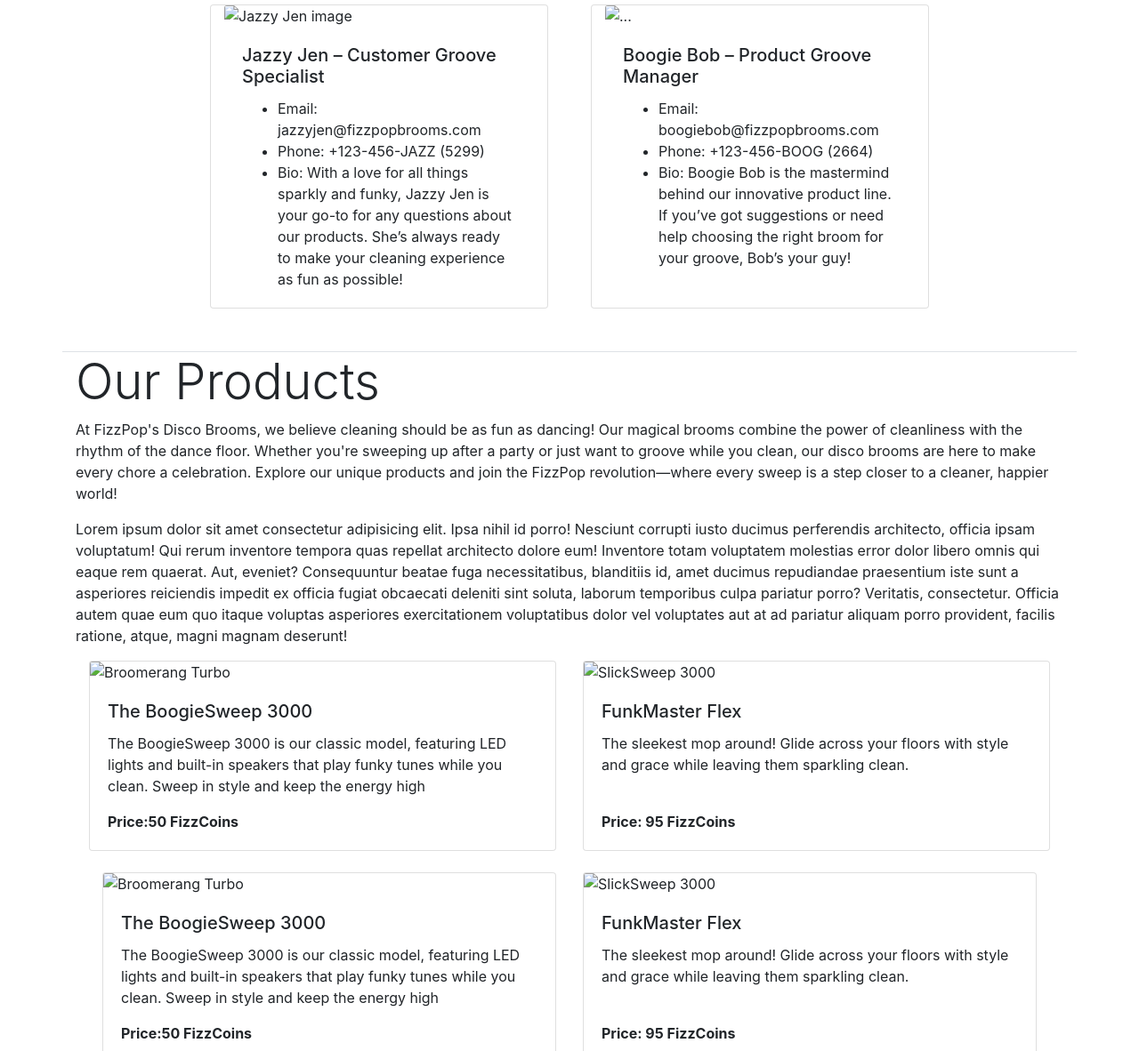
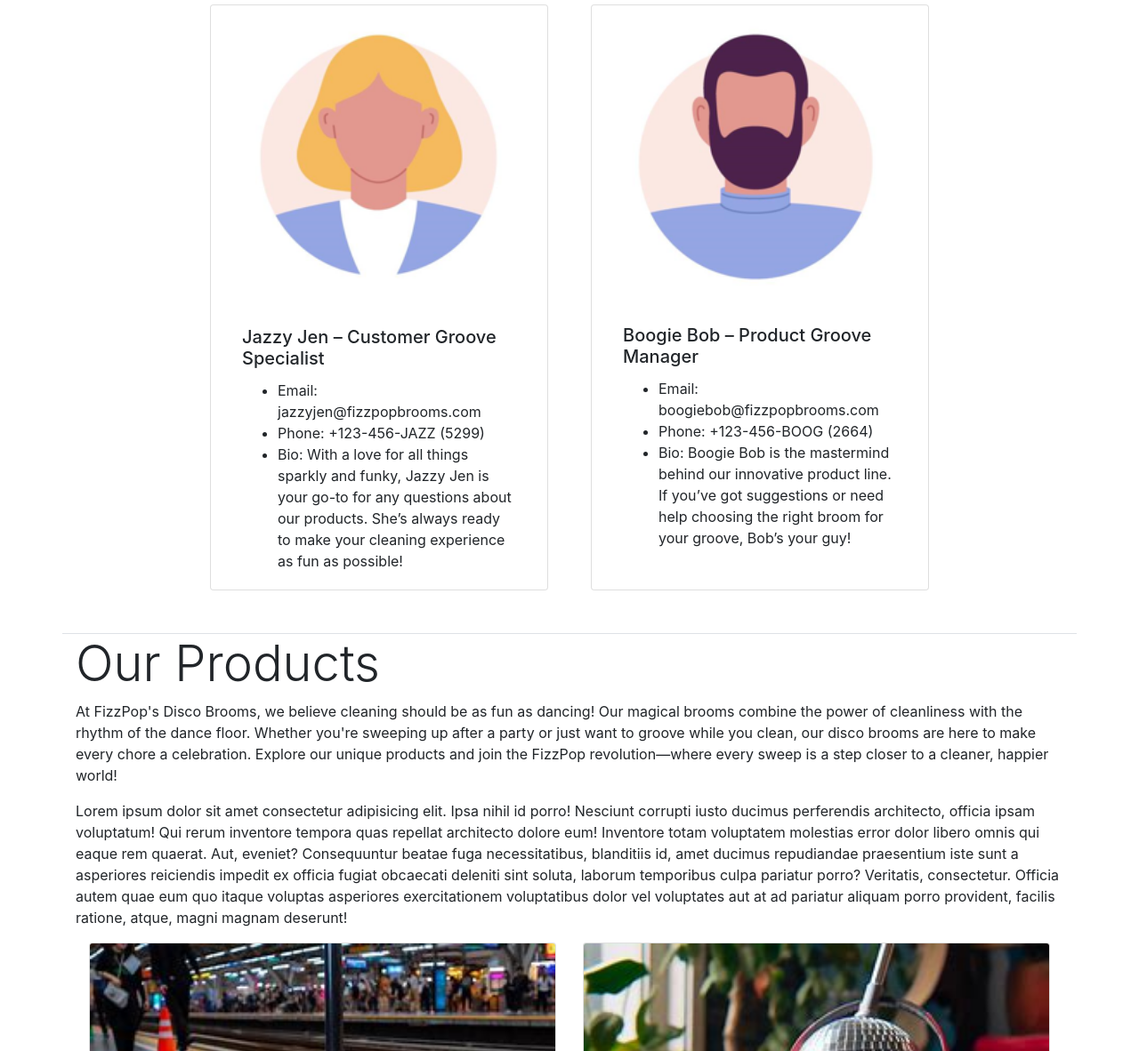
Before and after one commit to adNord/bootstrap-playground, a plain HTML site: page index.html in a window 1280 px wide. Shown: the part 638-1820 px from the top of the page at 89% size. Drawn offline with nearby package versions, Linux system fonts and the light colour scheme; the site is published under a folder, as on GitHub Pages, so addresses that start at the root find nothing.

Commit message:
update index.html

```diff
--- a/index.html
+++ b/index.html
@@ -43,7 +43,7 @@
             <h1 class="display-4 pb-3">Get in Touch with FizzPop's Disco Brooms!</h1>
             <div class="row justify-content-md-center">
                 <div class="col-md-4 card mx-4" style="width: 15rem;">
-                    <img src="/images/jen.png" class="card-img-top" alt="Jazzy Jen image"></img>
+                    <img src="images/jen.png" class="card-img-top" alt="Jazzy Jen image"></img>
                     <div class="card-body">
                         <h5 class="card-title">Jazzy Jen – Customer Groove Specialist</h5>
                         <ul class="card-text">
@@ -54,7 +54,7 @@
                     </div>
                 </div>
                 <div class="col-md-4 card mx-4" style="width: 15rem;">
-                    <img src="/images/bob.png" class="card-img-top" alt="..."></img>
+                    <img src="images/bob.png" class="card-img-top" alt="..."></img>
                     <div class="card-body">
                         <h5 class="card-title">Boogie Bob – Product Groove Manager</h5>
                         <ul class="card-text">
@@ -76,7 +76,7 @@
                 <div class="row">
                     <div class="col-md-6 mb-4">
                         <div class="card h-100">
-                            <img src="/images/boogiesweep.jpg" class="card-img-top" alt="Broomerang Turbo">
+                            <img src="images/boogiesweep.jpg" class="card-img-top" alt="BoogieSweep 3000 Image">
                             <div class="card-body d-flex flex-column">
                                 <h5 class="card-title">The BoogieSweep 3000</h5>
                                 <p class="card-text">The BoogieSweep 3000 is our classic model, featuring LED lights and built-in speakers that play funky tunes while you clean. Sweep in style and keep the energy high</p>
@@ -87,7 +87,7 @@
                     <!-- Product 2 -->
                     <div class="col-md-6 mb-4">
                         <div class="card h-100">
-                            <img src="/images/funkmaster.jpg" class="card-img-top" alt="SlickSweep 3000">
+                            <img src="images/funkmaster.jpg" class="card-img-top" alt="FunkMaster Flex Image">
                             <div class="card-body d-flex flex-column">
                                 <h5 class="card-title">FunkMaster Flex</h5>
                                 <p class="card-text">The sleekest mop around! Glide across your floors with style and grace while leaving them sparkling clean.</p>
@@ -100,7 +100,7 @@
                     <div class="row">
                         <div class="col-md-6 mb-4">
                             <div class="card h-100">
-                                <img src="/images/boogiesweep.jpg" class="card-img-top" alt="Broomerang Turbo">
+                                <img src="images/boogiesweep.jpg" class="card-img-top" alt="BoogieSweep 3000 Image">
                                 <div class="card-body d-flex flex-column">
                                     <h5 class="card-title">The BoogieSweep 3000</h5>
                                     <p class="card-text">The BoogieSweep 3000 is our classic model, featuring LED lights and built-in speakers that play funky tunes while you clean. Sweep in style and keep the energy high</p>
@@ -111,7 +111,7 @@
                         <!-- Product 2 -->
                         <div class="col-md-6 mb-4">
                             <div class="card h-100">
-                                <img src="/images/funkmaster.jpg" class="card-img-top" alt="SlickSweep 3000">
+                                <img src="images/funkmaster.jpg" class="card-img-top" alt="FunkMaster Flex Image">
                                 <div class="card-body d-flex flex-column">
                                     <h5 class="card-title">FunkMaster Flex</h5>
                                     <p class="card-text">The sleekest mop around! Glide across your floors with style and grace while leaving them sparkling clean.</p>
```
